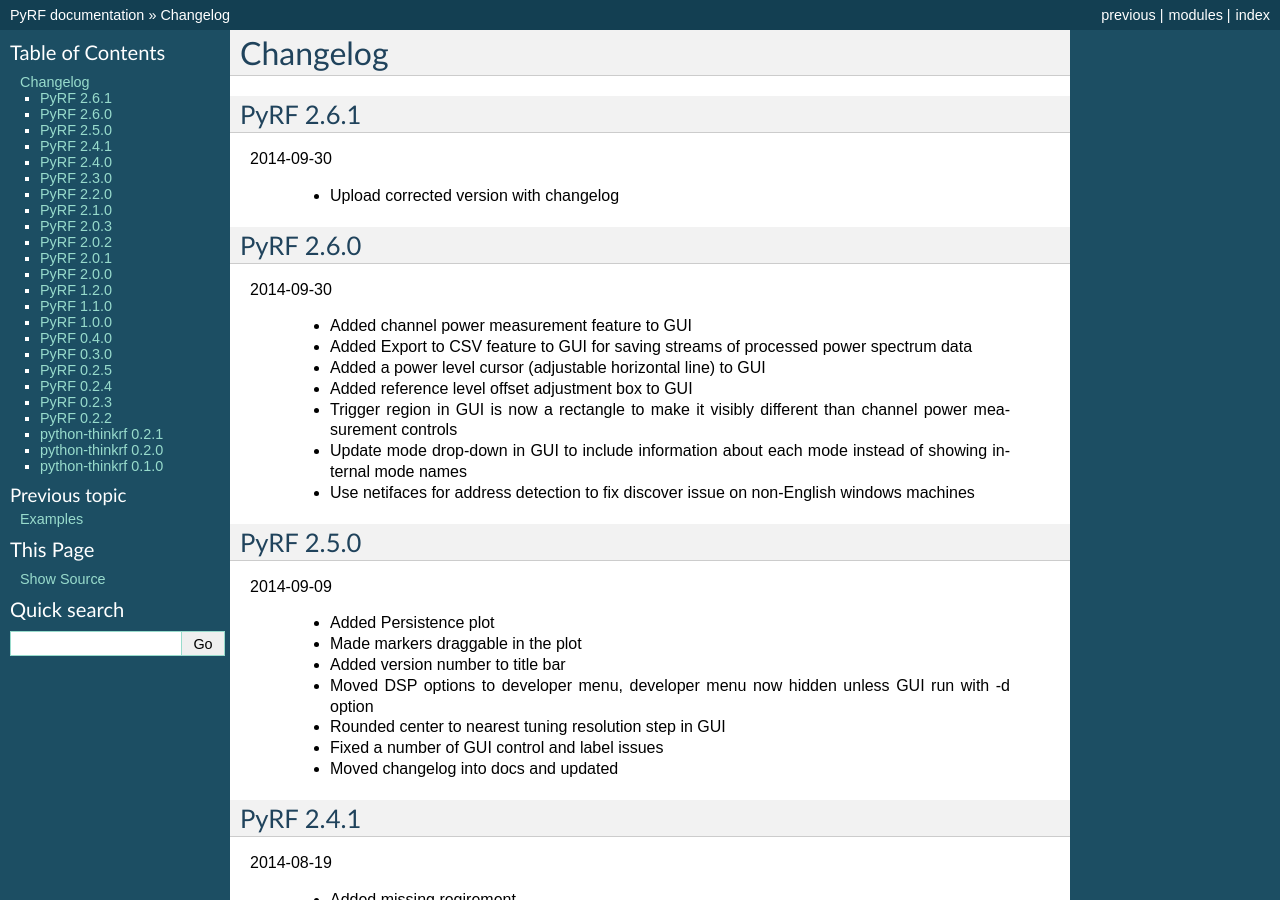
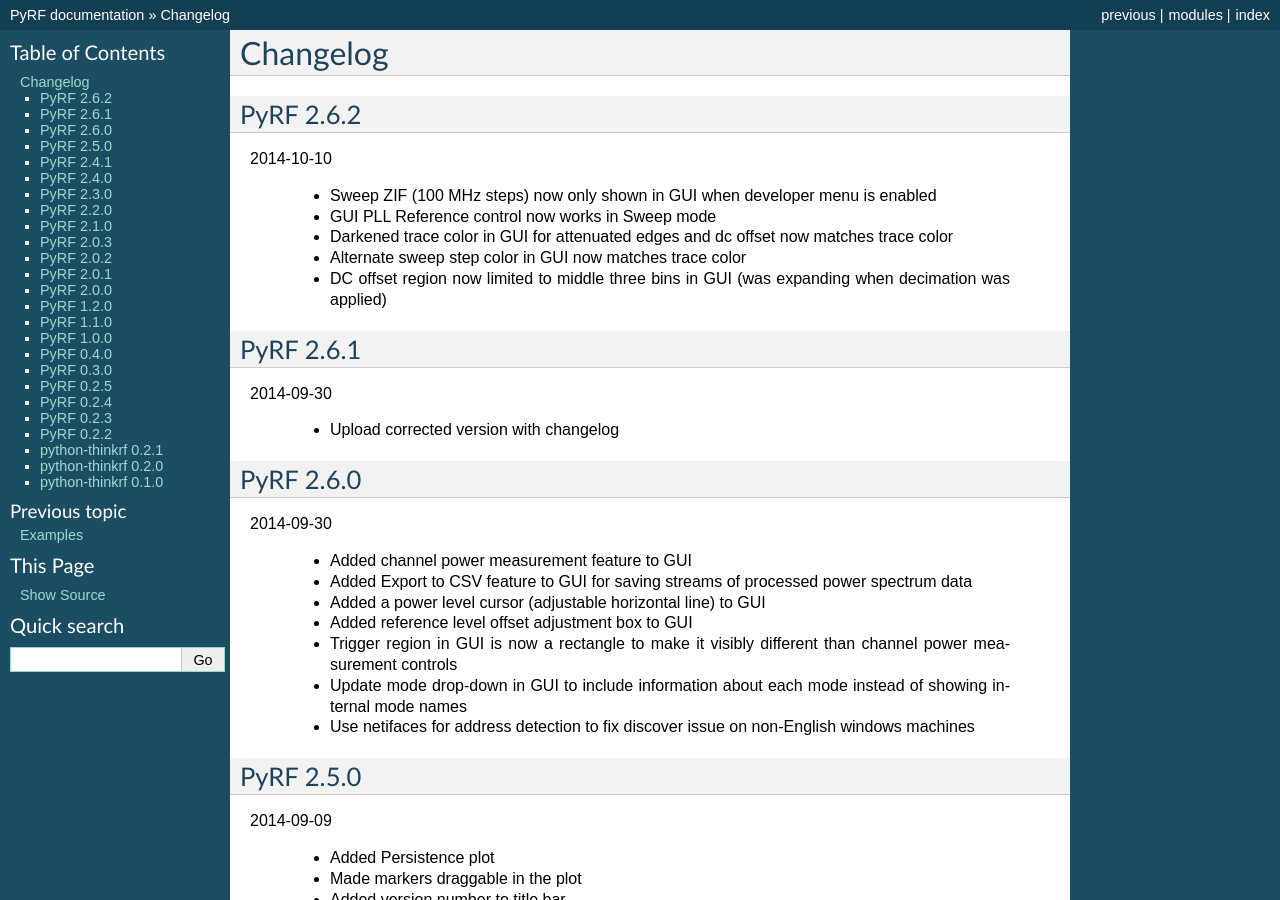
Before and after one commit to pyrf/pyrf, a Sphinx documentation site: the page built from docs/changelog.rst, in a window 1280 px wide and 900 px high. Built offline with Sphinx 7.4.7, drawn with Linux system fonts in a browser that asks for light colours.

Commit message:
changelog and version update for 2.6.2

```diff
--- a/docs/changelog.rst
+++ b/docs/changelog.rst
@@ -1,6 +1,25 @@
 
 Changelog
 ---------
+
+PyRF 2.6.2
+==========
+
+2014-10-10
+
+ * Sweep ZIF (100 MHz steps) now only shown in GUI when developer menu is
+   enabled
+
+ * GUI PLL Reference control now works in Sweep mode
+
+ * Darkened trace color in GUI for attenuated edges and dc offset now matches
+   trace color
+
+ * Alternate sweep step color in GUI now matches trace color
+
+ * DC offset region now limited to middle three bins in GUI (was expanding
+   when decimation was applied)
+
 
 PyRF 2.6.1
 ==========
--- a/pyrf/version.py
+++ b/pyrf/version.py
@@ -1,2 +1,2 @@
-VERSION = (2, 7, 0, 'dev')
+VERSION = (2, 6, 2)
 __version__ = ''.join(['-.'[type(x) == int]+str(x) for x in VERSION])[1:]
```
